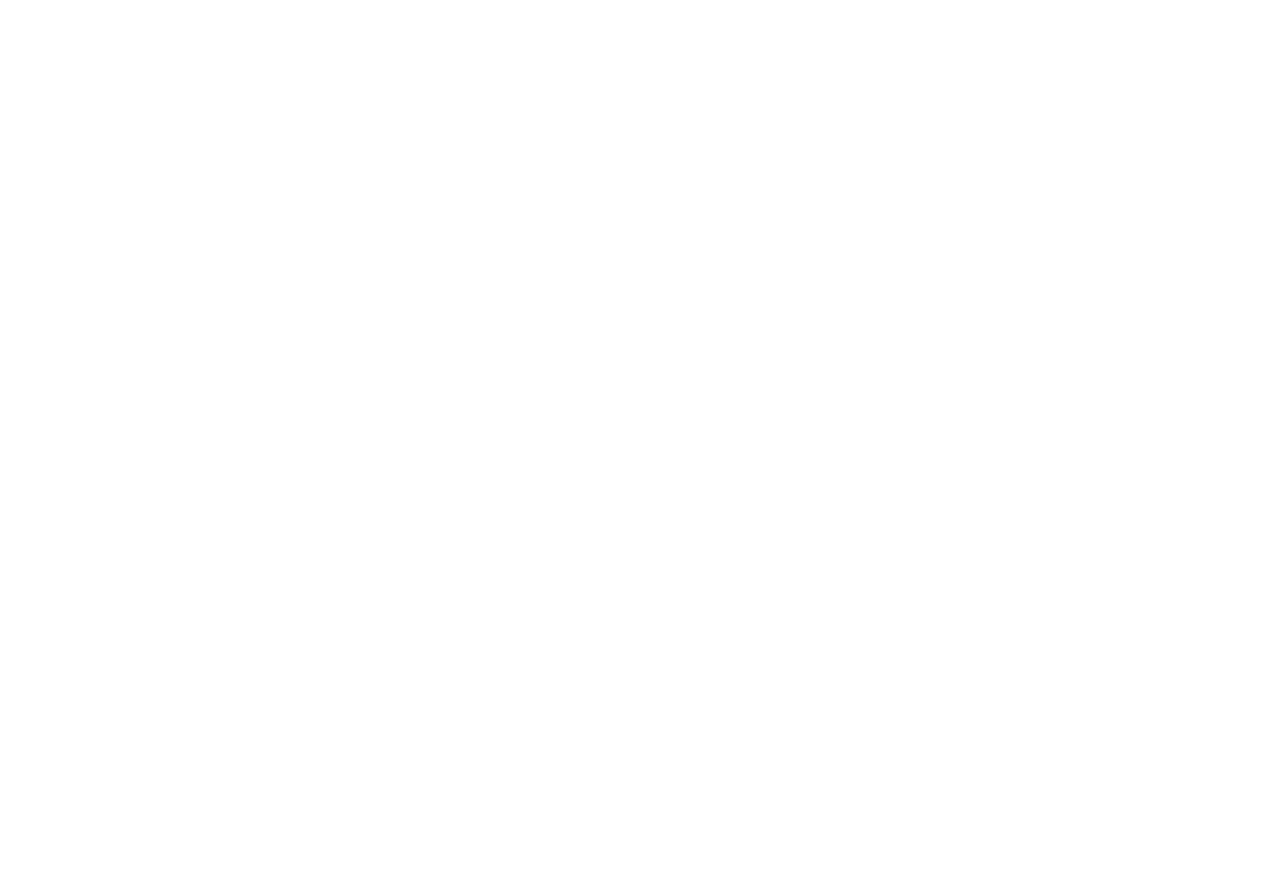
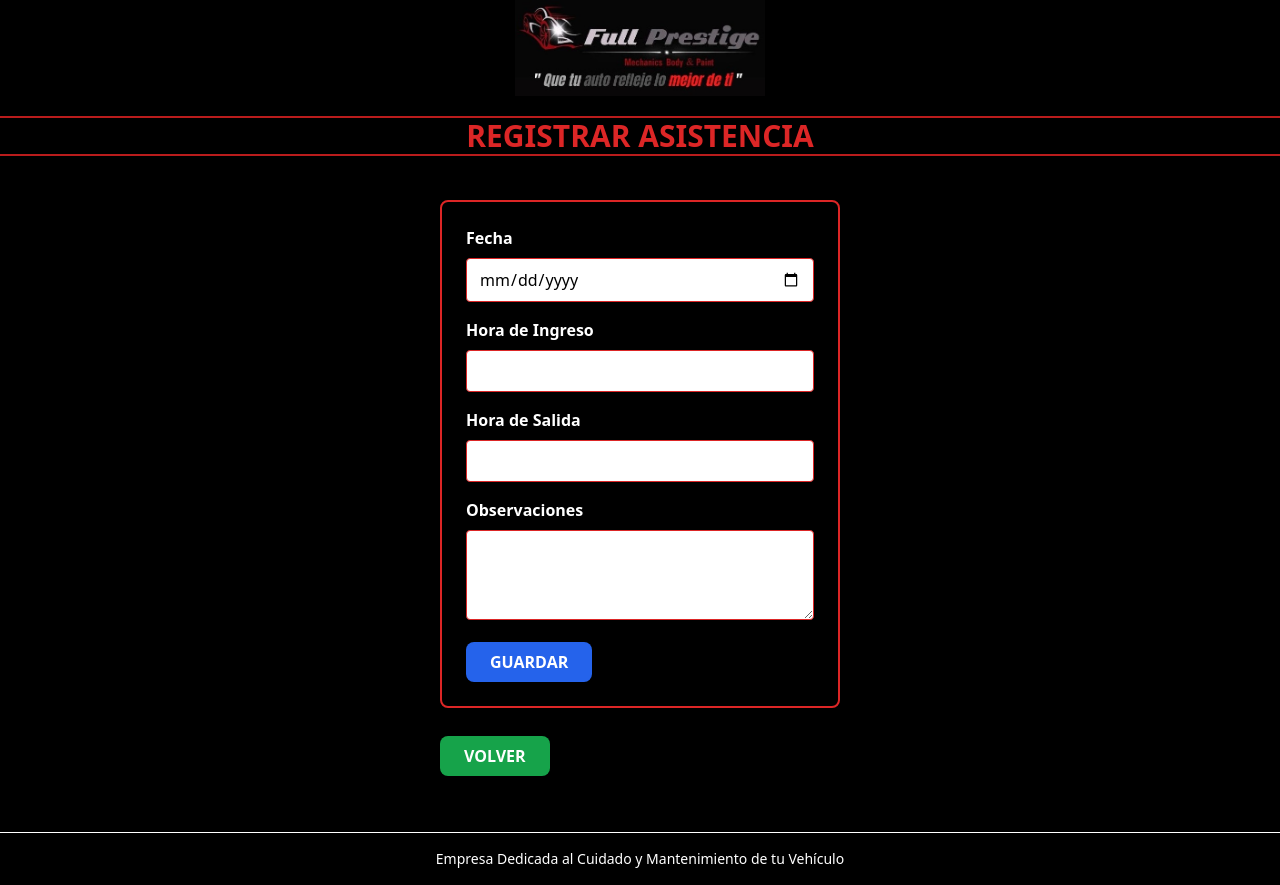
Before and after one commit to silviachaluisa/FULL-PRESTIGE, a React (Vite) app in the folder Frontend/: page /registrar-asistencia in a window 1280 px wide. Before the commit this address had no page. Before the commit the page ends 800 px from the top, so only its background shows below. Built offline with nearby package versions, Linux system fonts and the light colour scheme.

Commit message:
Registro asistencia

```diff
--- a/Frontend/src/App.jsx
+++ b/Frontend/src/App.jsx
@@ -3,7 +3,9 @@
 import {BrowserRouter,Routes,Route} from 'react-router-dom'
 import { Bienvenida } from './Paginas/Bienvenida'
 import { Login } from './Paginas/Login'
-import {Administrador} from './Paginas/ModuloAdministrador.jsx'
+import {Administrador} from './Paginas/Administrador/ModuloAdministrador.jsx'
+import {Asistencia} from './Paginas/Administrador/ControlAsistencia.jsx'
+import{RegistrarAsistencia} from './Paginas/Administrador/RegistrarAsitencia.jsx'
 
 
 function App() {
@@ -13,6 +15,8 @@
                 <Route path="/" element={<Bienvenida />} /> {/* Ruta principal */}
                 <Route path="/login" element={<Login />} />
                 <Route path="/administrador" element={<Administrador />} />
+                <Route path="/control-asistencia" element={<Asistencia />} />
+                <Route path="/registrar-asistencia" element={<RegistrarAsistencia />} />
             </Routes>
         </BrowserRouter>
     );
--- /dev/null
+++ b/Frontend/src/Paginas/Administrador/ControlAsistencia.jsx
@@ -0,0 +1,117 @@
+import React from 'react';
+import logo from '../../assets/imagenes/logo.jpg';
+import pdf from '../../assets/imagenes/pdf.png'
+import excel from '../../assets/imagenes/excel.png'
+import { useNavigate } from 'react-router-dom';
+
+
+export const Asistencia = () => {
+    const navigate= useNavigate();
+
+    const handleLogout=()=>{
+        const confirmLogout = window.confirm ("¿Deseas abandonar la página?")
+        if(confirmLogout===true){
+            navigate('/administrador');
+        }
+    };
+
+    const handleRegistro=()=> {
+      navigate('/registrar-asistencia');
+    };
+
+
+  return (
+    <div className="min-h-screen flex flex-col"
+    style={{
+            background: '#bdc3c7',  /* Fallback for old browsers */
+            background: '-webkit-linear-gradient(to right, #2c3e50, #bdc3c7)',  /* Chrome 10-25, Safari 5.1-6 */
+            background: 'linear-gradient(to right, #2c3e50, #bdc3c7)'  /* W3C, IE 10+/ Edge, Firefox 16+, Chrome 26+, Opera 12+, Safari 7+ */
+        }}
+    >
+
+      <header className="w-full bg-black shadow p-4 flex justify-between items-center">
+        <div className='flex items-center'>
+            <img src={logo} alt="Full Prestige" className='h-12' />
+            <p className='ml-4 text-white italic font-semibold text-sm' >"Que tu auto refleje lo mejor de ti"</p>
+
+        </div>
+        <button
+        onClick={handleLogout}
+        className="bg-green-500 text-white px-4 py-2 rounded">
+        VOLVER</button>
+      </header>
+
+      <div>
+        <h2 className="bg-black px-4 py-2 text-center text-red-600 text-xl font-bold mb-3 mt-1">CONTROL DE ASISTENCIA</h2>
+      </div>
+
+      <main className=" flex-grow w-full max-w-5xl p-6 bg-white  shadow mt-2 mb-4 rounded-lg mx-auto border border-black">
+
+
+        <div className=" flex items-center mb-4">
+          <input
+            type="text"
+            placeholder="Nombre y Apellido"
+            className="border border-gray-400 p-2 rounded-l w-full"
+          />
+          <button className="bg-green-500 text-white px-4 py-2 rounded-r">Buscar</button>
+        </div>
+
+
+        <table className="w-full border-collapse border border-gray-300 text-center mb-6">
+          <thead>
+            <tr className="bg-black text-white">
+              <th className="p-2 border border-gray-300">Fecha</th>
+              <th className="p-2 border border-gray-300">Nombre/Apellido</th>
+              <th className="p-2 border border-gray-300">Hora de Ingreso</th>
+              <th className="p-2 border border-gray-300">Hora de Salida</th>
+              <th className="p-2 border border-gray-300">Observaciones</th>
+            </tr>
+          </thead>
+
+          <tbody>
+            <tr>
+              <td className="p-2 border border-gray-300">2023-11-05</td>
+              <td className="p-2 border border-gray-300">Silvia Chaluisa</td>
+              <td className="p-2 border border-gray-300">08:00 AM</td>
+              <td className="p-2 border border-gray-300">05:00 PM</td>
+              <td className="p-2 border border-gray-300">Pagarle Horas extras</td>
+            </tr>
+          </tbody>
+        </table>
+
+
+        <div className="flex space-x-4 justify-center mb-6 mt-40">
+          <button
+          onClick={handleRegistro}
+            className="bg-blue-500 text-white px-6 py-2 rounded">
+            Registrar</button>
+          <button className="bg-yellow-600 text-white px-6 py-2 rounded">Actualizar</button>
+        </div>
+
+
+        <div className="flex space-x-4 justify-center mt-20">
+          <button className="bg-red-400 text-black font-bold px-3 py-2 rounded flex items-center space-x-5">
+            <img src={pdf} alt="pdf" className='h-6' />
+            Descargar PDF
+          </button>
+
+
+          <button className="bg-green-300 text-black font-bold px-3 py-2 rounded flex item-center space-x-5">
+          <img src={excel} alt="excel" className='h-6' />
+            Descargar Excel
+        </button>
+
+
+        </div>
+      </main>
+
+
+      <footer className="w-full bg-black text-white text-center p-4">
+        Empresa Dedicada al Cuidado y Mantenimiento de tu Vehículo
+      </footer>
+    </div>
+  );
+};
+
+export default Asistencia;
--- a/Frontend/src/Paginas/ModuloAdministrador.jsx
+++ b/Frontend/src/Paginas/Administrador/ModuloAdministrador.jsx
@@ -1,5 +1,5 @@
 import React from 'react';
-import logo from '../assets/imagenes/logo.jpg'; // Asegúrate de que la ruta sea correcta
+import logo from '../../assets/imagenes/logo.jpg'; // Asegúrate de que la ruta sea correcta
 import { Link } from 'react-router-dom';
 import { FaUserAlt, FaCog, FaCalendarAlt, FaCar, FaWallet } from 'react-icons/fa';
 import { useNavigate } from 'react-router-dom';
@@ -13,7 +13,7 @@
         const confirmLogout = window.confirm ("¿Estas seguro de que deseas cerrar sesión? ");
 
         if (confirmLogout === true) {
-        navigate('/');
+        navigate('/login');
         }
 
     };
--- /dev/null
+++ b/Frontend/src/Paginas/Administrador/RegistrarAsitencia.jsx
@@ -0,0 +1,115 @@
+import React, { useState } from 'react';
+import logo from '../../assets/imagenes/logo.jpg';
+import { useNavigate } from 'react-router-dom';
+
+export const RegistrarAsistencia = () => {
+  const navigate = useNavigate();
+  const [showSuccessMessage, setShowSuccessMessage] = useState(false); // Estado para mostrar el mensaje de éxito
+
+  const handleSave = (event) => {
+    event.preventDefault(); // Previene el envío del formulario
+    const confirmSave = window.confirm("¿Deseas guardar la información?");
+
+    if (confirmSave) {
+      console.log("Datos guardados");
+      setShowSuccessMessage(true); // Muestra el mensaje de éxito
+
+      // Oculta el mensaje después de 3 segundos
+      setTimeout(() => {
+        setShowSuccessMessage(false);
+        navigate('/registrar-asistencia'); // Navega a la página deseada después de guardar
+      }, 3000);
+    }
+  };
+
+  const handleLogout = () => {
+    const confirmLogout = window.confirm("¿Deseas abandonar la página?");
+    if (confirmLogout === true) {
+      navigate('/control-asistencia');
+    }
+  };
+
+  return (
+    <div className="bg-black flex flex-col items-center text-white">
+        <div className='w-full'>
+        <div className="flex justify-center">
+          <img src={logo} alt="Full Prestige" className="mb-5" style={{ width: '250px', height: 'auto' }} />
+        </div>
+          <h2 className="bg-black text-red-600 text-3xl font-bold text-center mb-5 border-t-2 border-b-2 border-red-700">
+            REGISTRAR ASISTENCIA
+          </h2>
+        </div>
+       <div className="w-full max-w-md p-6 bg-black text-white">
+
+
+
+
+
+        <form onSubmit={handleSave} className="border-2 border-red-600 p-6 rounded-lg mb-7">
+          <div className="mb-4">
+            <label className="block font-semibold mb-2">Fecha</label>
+            <input
+              type="date"
+              required
+              className="w-full px-3 py-2 bg-white text-black border border-red-600 rounded focus:outline-none"
+            />
+          </div>
+          <div className="mb-4">
+            <label className="block font-semibold mb-2">Hora de Ingreso</label>
+            <input
+              type="text"
+              required
+              className="w-full px-3 py-2 bg-white text-black border border-red-600 rounded focus:outline-none"
+            />
+          </div>
+          <div className="mb-4">
+            <label className="block font-semibold mb-2">Hora de Salida</label>
+            <input
+              type="text"
+              required
+              className="w-full px-3 py-2 bg-white text-black border border-red-600 rounded focus:outline-none"
+            />
+          </div>
+          <div className="mb-4">
+            <label className="block font-semibold mb-2">Observaciones</label>
+            <textarea
+              rows="3"
+              className="w-full px-3 py-2 bg-white text-black border border-red-600 rounded focus:outline-none"
+            ></textarea>
+          </div>
+
+          <div className="flex justify-between mt-4">
+            <button
+              type="submit"
+              className="py-2 px-6 bg-blue-600 text-white font-semibold rounded-lg hover:bg-blue-800"
+            >
+              GUARDAR
+            </button>
+          </div>
+        </form>
+
+        <button
+          type="button"
+          onClick={handleLogout} // Función para regresar
+          className="py-2 px-6 bg-green-600 text-white font-semibold rounded-lg hover:bg-green-800"
+        >
+          VOLVER
+        </button>
+
+        {/* Mensaje de éxito */}
+        {showSuccessMessage && (
+          <div className="mt-4 p-3 bg-green-600 text-white font-semibold rounded-lg text-center">
+            ¡Información guardada con éxito!
+          </div>
+        )}
+      </div>
+
+      <footer className="mt-8 w-full text-center text-white">
+        <p className="py-4 border-t border-white text-sm">Empresa Dedicada al Cuidado y Mantenimiento de tu Vehículo</p>
+      </footer>
+
+    </div>
+  );
+};
+
+export default RegistrarAsistencia;
--- a/Frontend/src/Paginas/Login.jsx
+++ b/Frontend/src/Paginas/Login.jsx
@@ -1,17 +1,33 @@
+import React from 'react';
 import logo from '../assets/imagenes/logo.jpg';
 import user from '../assets/imagenes/user.jpg';
-import React from 'react';
-import {useState} from 'react'
 import { useNavigate } from 'react-router-dom';
+import { useState, useEffect} from 'react';
+import { Link } from 'react-router-dom';
 
 
 export const Login = () => {
   const [username, setUsername]= useState('');
   const [password, setPassword]= useState('');
+  const [rememberMe, setRememberMe]= useState(false);
+
+
+  //Al montar el componente, verificar si hay datos guardados
+  useEffect(() => {
+    const storedUsername = localStorage.getItem('username');
+    const storedPassword = localStorage.getItem('password');
+    const storedRememberMe = localStorage.getItem('rememberMe');
+
+    if(storedUsername && storedPassword && storedRememberMe ){
+      setUsername(storedUsername);
+      setPassword(storedPassword);
+      setRememberMe(storedRememberMe);
+    }
+  },[]);
+
   const navigate=useNavigate();
 
-
-  const handleLogin = (event) => {
+  const handleLogin=(event)  =>{
     event.preventDefault();
     console.log("Iniciar sesión");
 
@@ -21,7 +37,30 @@
     }else{
       alert('Credenciales incorrectas');
     }
+
+    // Logica de autenticación
+    console.log("Iniciar sesión con", username, password);
+
+    //Si la opción de recordar esta activida se guarda en el localstorage
+    if(rememberMe){
+      localStorage.setItem('username', username);
+      localStorage.setItem('password', password);
+      localStorage.setItem('rememberMe', rememberMe);
+    } else {
+      //Si no se eliminan los datos
+      localStorage.removeItem('username');
+      localStorage.removeItem('password');
+      localStorage.removeItem('rememberMe');
+    }
   };
+
+
+
+
+
+
+
+
 
   return (
     <div className="bg-black flex justify-center items-center h-screen">
```
Also changed, not shown: Frontend/src/assets/imagenes/excel.png (added), Frontend/src/assets/imagenes/pdf.png (added).
